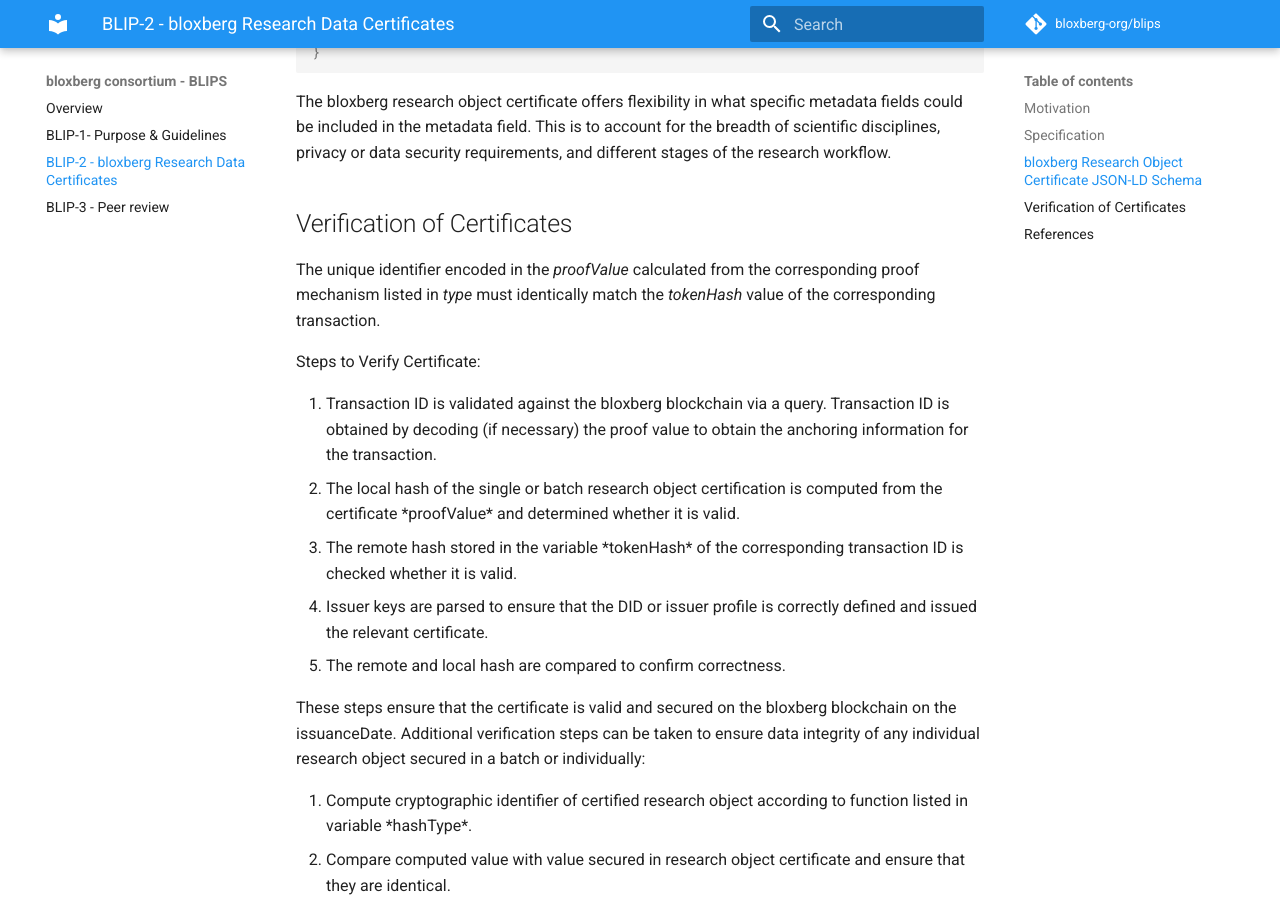
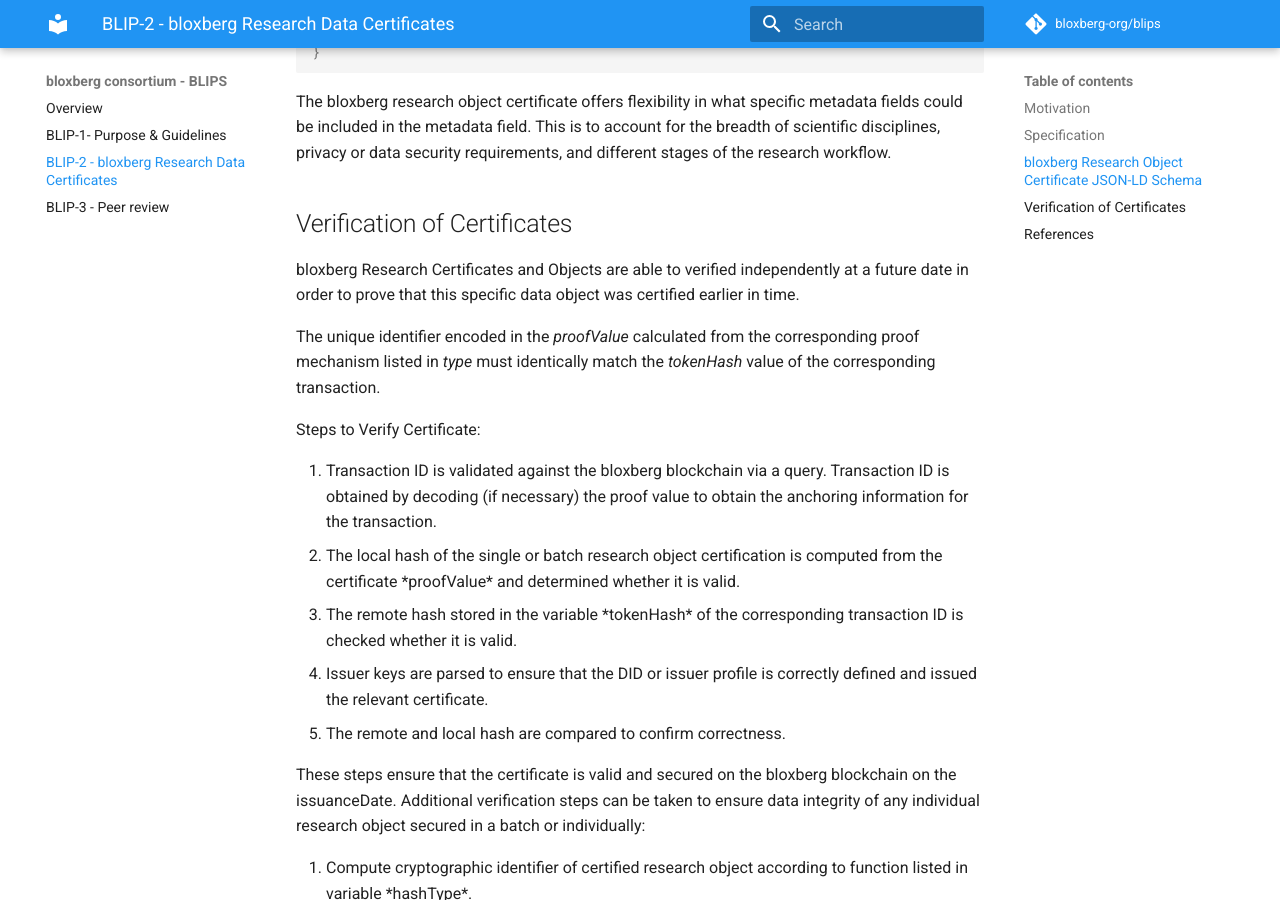
Before and after one commit to bloxberg-org/blips, an MkDocs documentation site: the page built from blips/blip-2-researchcertificate.md, in a window 1280 px wide and 900 px high, scrolled down 2685 px. Built offline with MkDocs 1.6.1 and Material for MkDocs 9.7.7, drawn with Linux system fonts in a browser that asks for light colours; comment, search, counter and statistics services are not loaded; old or Windows-style settings are respelled for this version of MkDocs.

Commit message:
updated verification sentence

```diff
--- a/blips/blip-2-researchcertificate.md
+++ b/blips/blip-2-researchcertificate.md
@@ -96,6 +96,8 @@ Each owner of the token is able to augment the tokenURI field to a hosting locat
 The bloxberg research object certificate offers flexibility in what specific metadata fields could be included in the metadata field. This is to account for the breadth of scientific disciplines, privacy or data security requirements, and different stages of the research workflow.
 
 ## Verification of Certificates
+bloxberg Research Certificates and Objects are able to verified independently at a future date in order to prove that this specific data object was certified earlier in time.
+
 The unique identifier encoded in the *proofValue* calculated from the corresponding proof mechanism listed in *type* must identically match the *tokenHash* value of the corresponding transaction.
 
 Steps to Verify Certificate:
```
